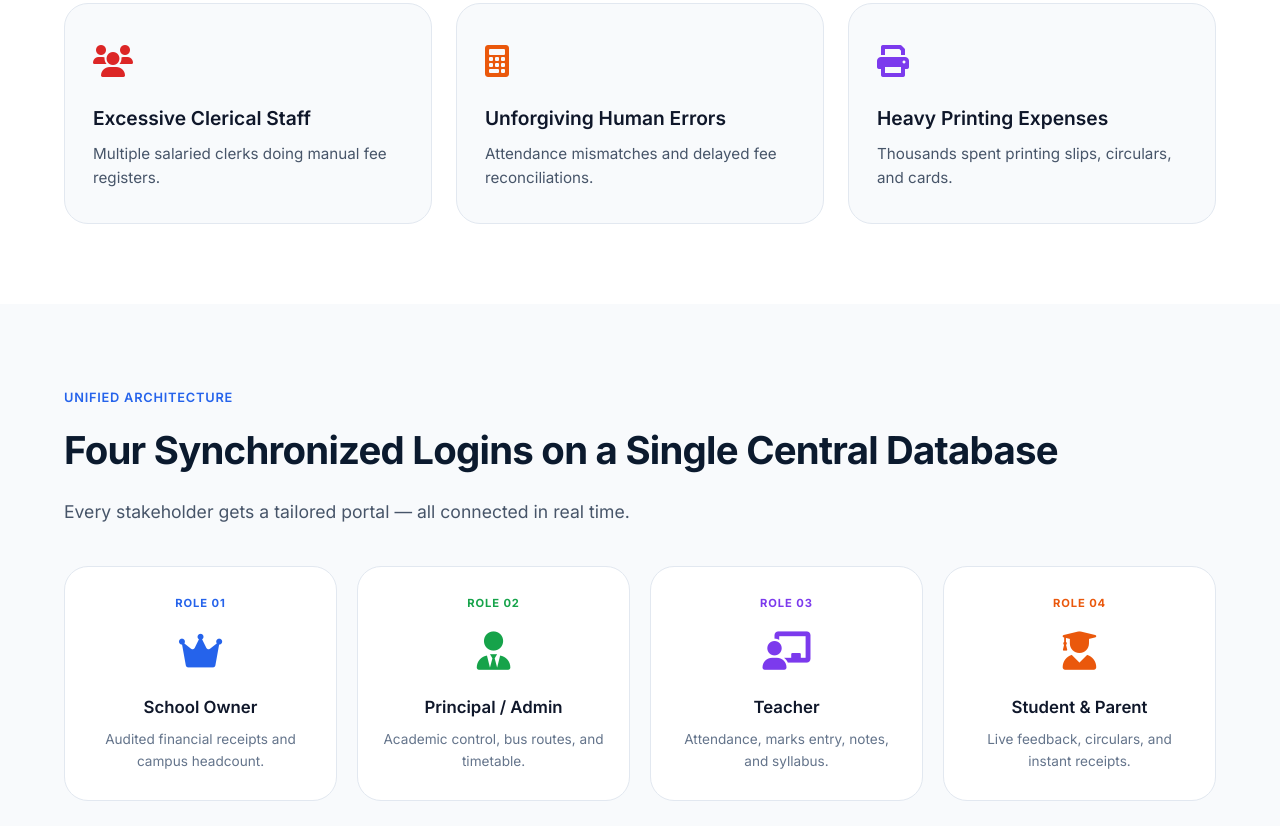
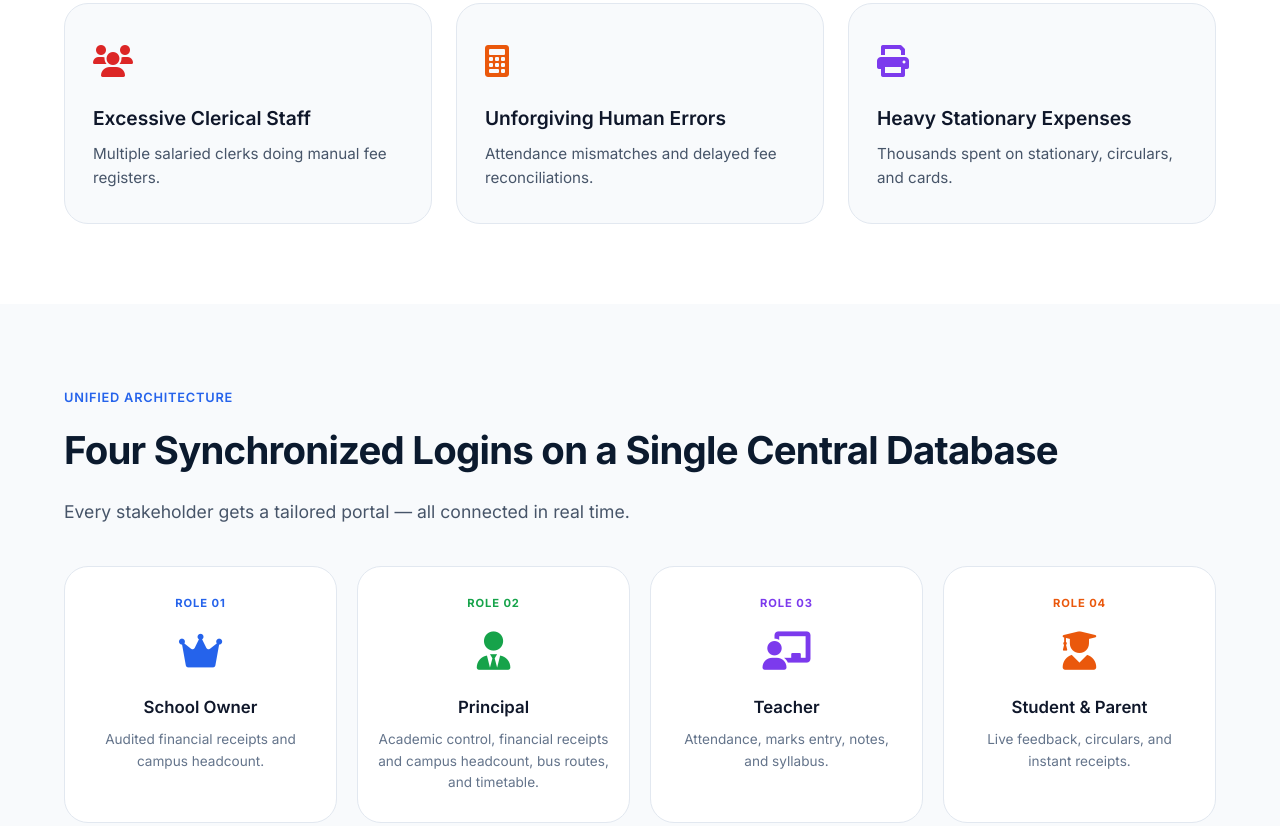
Before and after one commit to vedinfotech4u/Solution, a plain HTML site: page index.html in a window 1280 px wide. Shown: the part 972-1798 px from the top of the page. Drawn offline with Linux system fonts and the light colour scheme.

Commit message:
index.html

```diff
--- a/index.html
+++ b/index.html
@@ -729,7 +729,7 @@
         Run Your Entire School <span>Error-Free</span> with 60% Less Staff Overhead
       </h1>
       <p class="reveal delay-2">
-        One centralized platform connecting Owners, Principals, Teachers, and Parents — starting at just <strong>₹2,000/month</strong>.
+        One centralized platform connecting Owners, Principals, Teachers, and Parents — starting at just <strong>₹3,000/month</strong>.
       </p>
       <div class="hero-buttons reveal delay-3">
         <a href="#contact" class="btn btn-primary">
@@ -777,8 +777,8 @@
         </div>
         <div class="card reveal delay-3">
           <div class="card-icon purple"><i class="fas fa-print"></i></div>
-          <h3>Heavy Printing Expenses</h3>
-          <p>Thousands spent printing slips, circulars, and cards.</p>
+          <h3>Heavy Stationary Expenses</h3>
+          <p>Thousands spent on stationary, circulars, and cards.</p>
         </div>
       </div>
     </div>
@@ -801,8 +801,8 @@
         <div class="role-card reveal delay-2">
           <div class="role-label green">Role 02</div>
           <div class="role-icon" style="color: #16a34a;"><i class="fas fa-user-tie"></i></div>
-          <h3>Principal / Admin</h3>
-          <p>Academic control, bus routes, and timetable.</p>
+          <h3>Principal</h3>
+          <p>Academic control, financial receipts and campus headcount, bus routes, and timetable.</p>
         </div>
         <div class="role-card reveal delay-3">
           <div class="role-label purple">Role 03</div>
```
